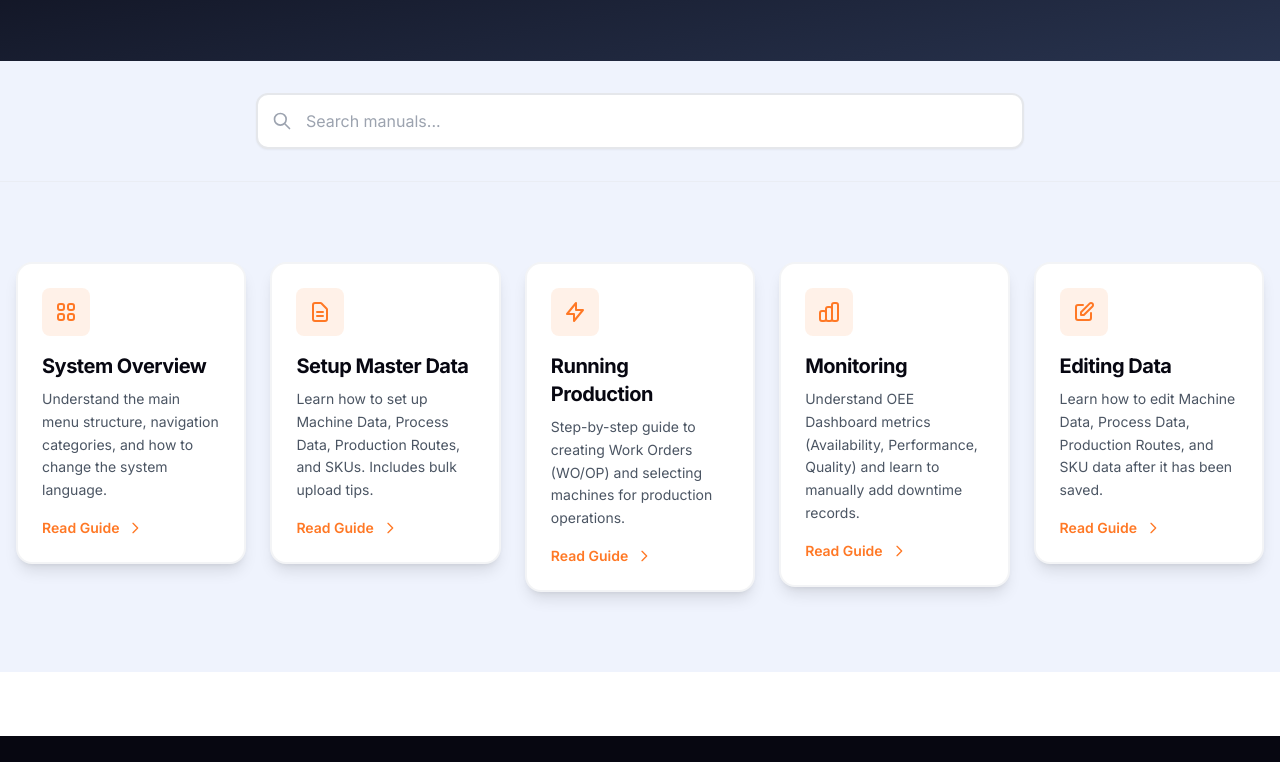
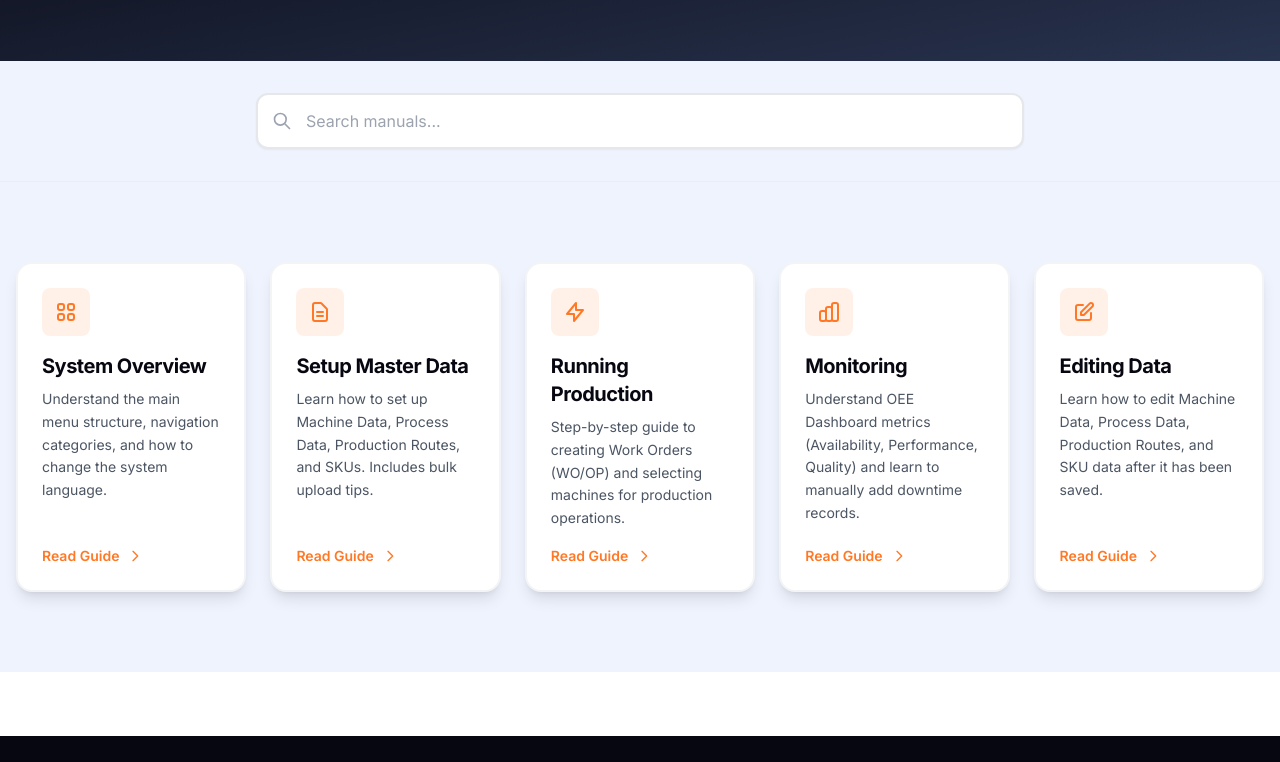
Before and after one commit to Mana-MES/mana-manual, a website built with Vite: page user-manual.html in a window 1280 px wide. Shown: the part 267-1029 px from the top of the page. Built offline with nearby package versions, Linux system fonts and the light colour scheme.

Commit message:
Make manual cards consistent height with flex layout

```diff
--- a/user-manual.html
+++ b/user-manual.html
@@ -79,6 +79,19 @@
         }
         .tutorial-card-wrap {
             position: relative;
+            height: 100%;
+            display: flex;
+            flex-direction: column;
+        }
+        .tutorial-card-wrap > a {
+            display: flex;
+            flex-direction: column;
+            height: 100%;
+            min-height: 0;
+        }
+        .tutorial-card-wrap .tutorial-card-desc {
+            flex: 1;
+            min-height: 3.5rem;
         }
         .tutorial-card-preview {
             visibility: hidden;
@@ -265,7 +278,7 @@
                         <h3 class="text-xl font-bold text-[#070711] mb-2 tracking-tight group-hover:text-[#FF7825] transition" data-i18n="tutorials.systemOverview.title">
                             System Overview
                         </h3>
-                        <p class="text-gray-600 leading-relaxed text-sm font-light" data-i18n="tutorials.systemOverview.desc">
+                        <p class="tutorial-card-desc text-gray-600 leading-relaxed text-sm font-light" data-i18n="tutorials.systemOverview.desc">
                             Understand the main menu structure, navigation categories, and how to change the system language.
                         </p>
                         <div class="mt-4 flex items-center text-[#FF7825] text-sm font-semibold">
@@ -298,7 +311,7 @@
                         <h3 class="text-xl font-bold text-[#070711] mb-2 tracking-tight group-hover:text-[#FF7825] transition" data-i18n="tutorials.setupMasterData.title">
                             Setup Master Data
                         </h3>
-                        <p class="text-gray-600 leading-relaxed text-sm font-light" data-i18n="tutorials.setupMasterData.desc">
+                        <p class="tutorial-card-desc text-gray-600 leading-relaxed text-sm font-light" data-i18n="tutorials.setupMasterData.desc">
                             Learn how to set up Machine Data, Process Data, Production Routes, and SKUs. Includes bulk upload tips.
                         </p>
                         <div class="mt-4 flex items-center text-[#FF7825] text-sm font-semibold">
@@ -329,7 +342,7 @@
                         <h3 class="text-xl font-bold text-[#070711] mb-2 tracking-tight group-hover:text-[#FF7825] transition" data-i18n="tutorials.runningProduction.title">
                             Running Production
                         </h3>
-                        <p class="text-gray-600 leading-relaxed text-sm font-light" data-i18n="tutorials.runningProduction.desc">
+                        <p class="tutorial-card-desc text-gray-600 leading-relaxed text-sm font-light" data-i18n="tutorials.runningProduction.desc">
                             Step-by-step guide to creating Work Orders (WO/OP) and selecting machines for production operations.
                         </p>
                         <div class="mt-4 flex items-center text-[#FF7825] text-sm font-semibold">
@@ -361,7 +374,7 @@
                         <h3 class="text-xl font-bold text-[#070711] mb-2 tracking-tight group-hover:text-[#FF7825] transition" data-i18n="tutorials.monitoring.title">
                             Monitoring
                         </h3>
-                        <p class="text-gray-600 leading-relaxed text-sm font-light" data-i18n="tutorials.monitoring.desc">
+                        <p class="tutorial-card-desc text-gray-600 leading-relaxed text-sm font-light" data-i18n="tutorials.monitoring.desc">
                             Understand OEE Dashboard metrics (Availability, Performance, Quality) and learn to manually add downtime records.
                         </p>
                         <div class="mt-4 flex items-center text-[#FF7825] text-sm font-semibold">
@@ -394,7 +407,7 @@
                         <h3 class="text-xl font-bold text-[#070711] mb-2 tracking-tight group-hover:text-[#FF7825] transition" data-i18n="tutorials.editingData.title">
                             Editing Data
                         </h3>
-                        <p class="text-gray-600 leading-relaxed text-sm font-light" data-i18n="tutorials.editingData.desc">
+                        <p class="tutorial-card-desc text-gray-600 leading-relaxed text-sm font-light" data-i18n="tutorials.editingData.desc">
                             Learn how to edit Machine Data, Process Data, Production Routes, and SKU data after it has been saved.
                         </p>
                         <div class="mt-4 flex items-center text-[#FF7825] text-sm font-semibold">
```
